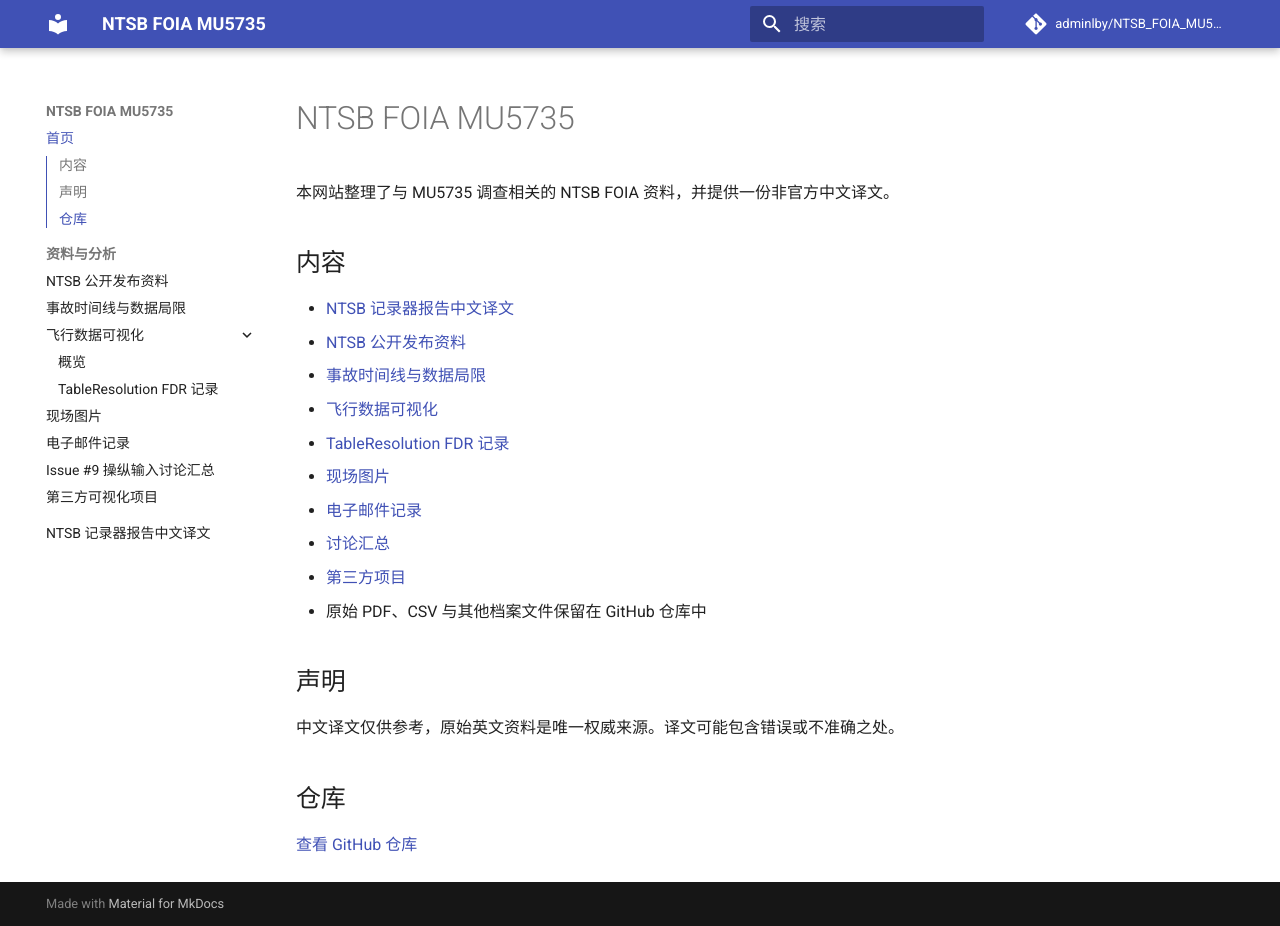
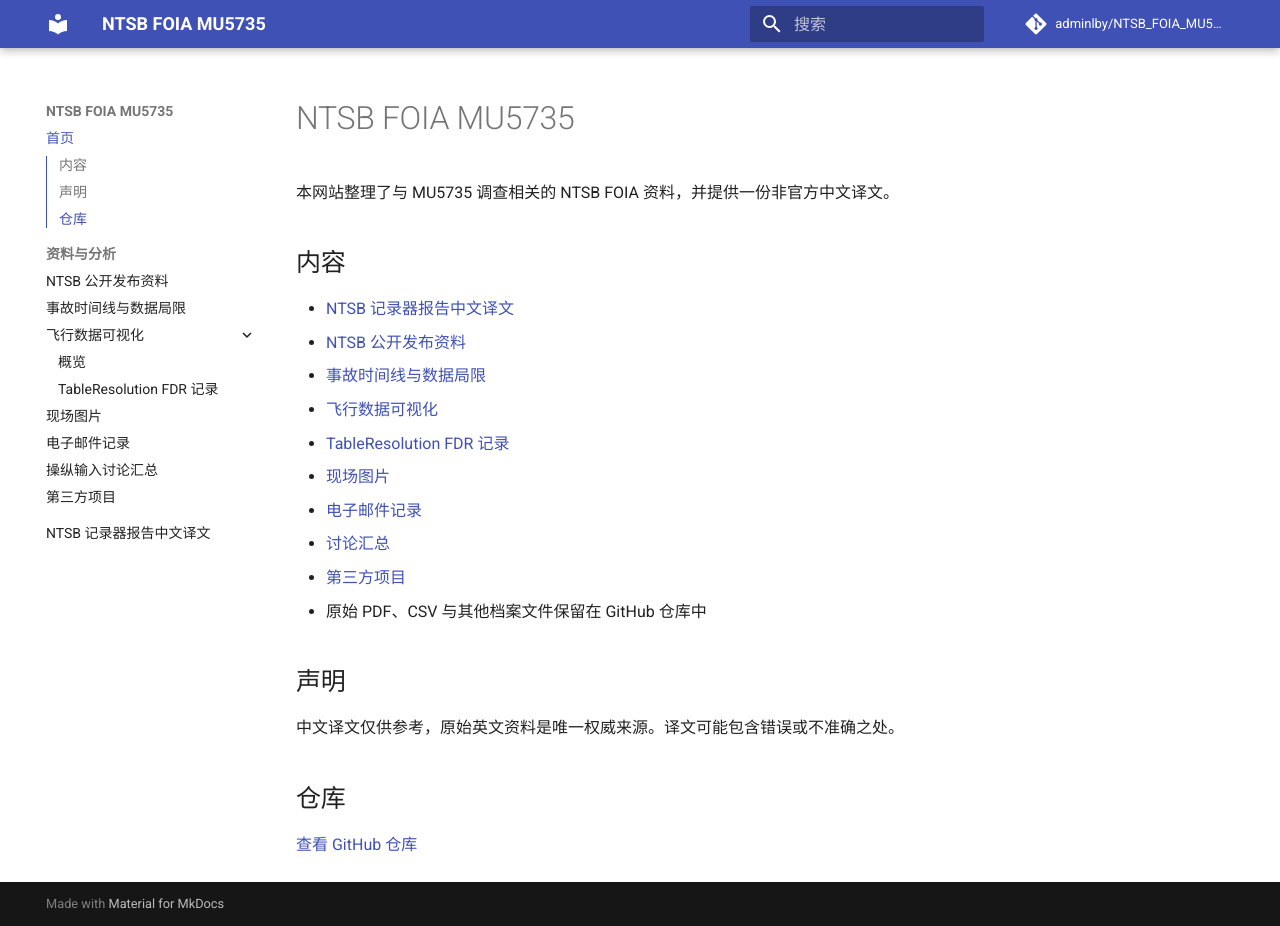
Before and after one commit to adminlby/NTSB_FOIA_MU5735, an MkDocs documentation site: the page built from MU5735_NTSB_Recorder_Report_CN/index.md, in a window 1280 px wide and 926 px high. Built offline with MkDocs 1.6.1 and Material for MkDocs 9.7.7, drawn with Linux system fonts in a browser that asks for light colours; comment, search, counter and statistics services are not loaded.

Commit message:
更新导航条目，将“第三方可视化项目”更名为“第三方项目”，以保持一致性

```diff
--- a/mkdocs.yml
+++ b/mkdocs.yml
@@ -41,6 +41,6 @@
           - TableResolution FDR 记录: fdr/tableresolution.md
       - 现场图片: site-photos.md
       - 电子邮件记录: email-records.md
-      - "Issue #9 操纵输入讨论汇总": issue-9-control-inputs.md
-      - 第三方可视化项目: third-party-visualizations.md
+      - "操纵输入讨论汇总": issue-9-control-inputs.md
+      - 第三方项目: third-party-visualizations.md
   - NTSB 记录器报告中文译文: MU5735_NTSB_Recorder_Report_Chinese.md
```
